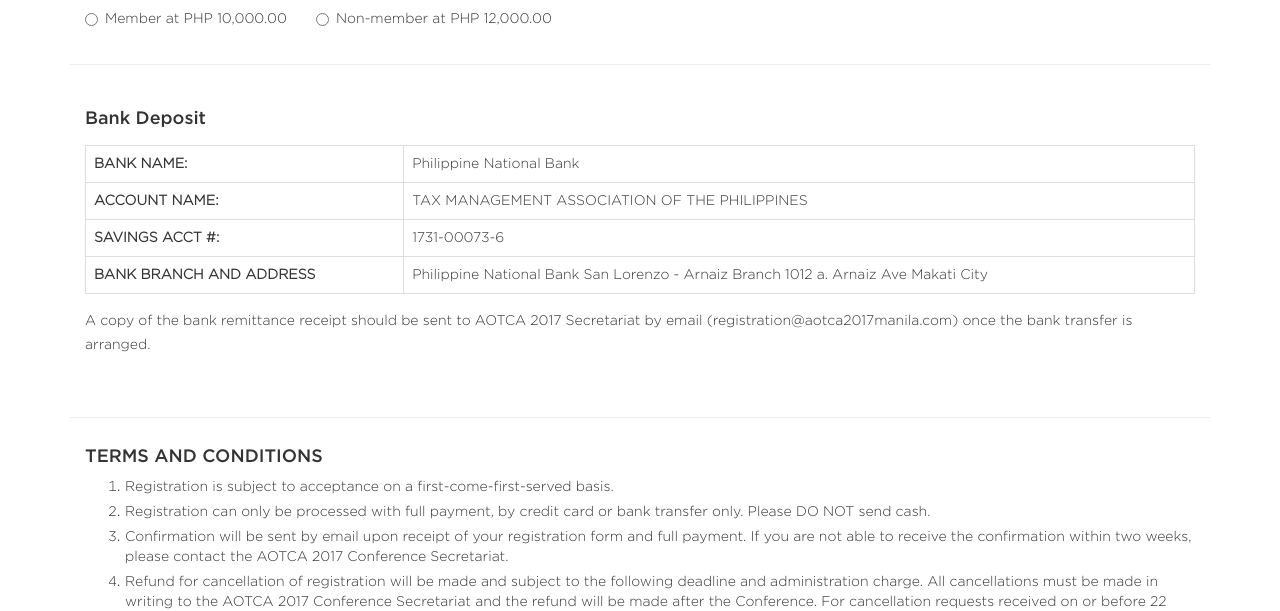
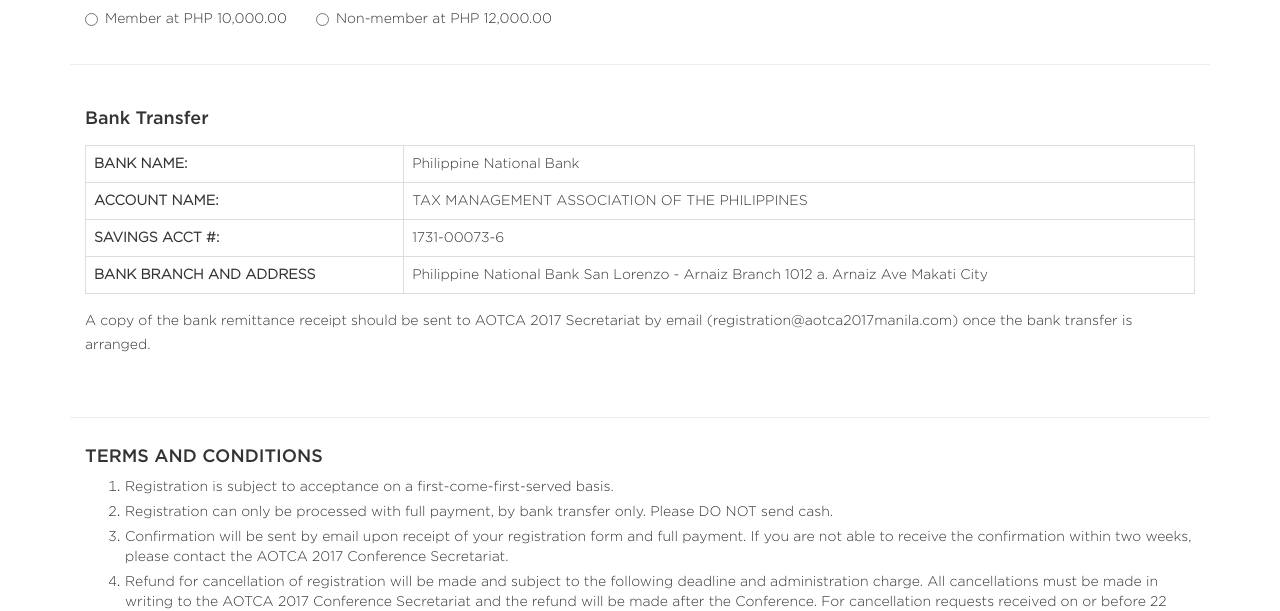
Before and after one commit to aotca2017/aoc2017local, a Jekyll site: the page built from index.html, in a window 1280 px wide. Shown: the part 1222-1833 px from the top of the page. Built offline with Jekyll 4.4.1, drawn with Linux system fonts in a browser that asks for light colours.

Commit message:
Updated terms and conditions

```diff
--- a/_includes/content.html
+++ b/_includes/content.html
@@ -100,7 +100,7 @@
         <hr class="hr divider clearfix"/>
 
         <div class="bank-detail col-md-12">
-            <h4 class="text-medium">Bank Deposit</h4>
+            <h4 class="text-medium">Bank Transfer</h4>
             <table class="table table-bordered table-content">
                 <tbody>
                 <tr>
@@ -130,7 +130,7 @@
             <h4 class="text-medium">TERMS AND CONDITIONS</h4>
             <ol>
                 <li>Registration is subject to acceptance on a first-come-first-served basis.</li>
-                <li>Registration can only be processed with full payment, by credit card or bank transfer only.  Please DO NOT send cash.</li>
+                <li>Registration can only be processed with full payment, by bank transfer only.  Please DO NOT send cash.</li>
                 <li>Confirmation will be sent by email upon receipt of your registration form and full payment. If you are not able to receive the confirmation within two weeks, please contact the AOTCA 2017 Conference Secretariat.</li>
                 <li>Refund for cancellation of registration will be made and subject to the following deadline and administration charge. All cancellations must be made in writing to the AOTCA 2017 Conference Secretariat and the refund will be made after the Conference. For cancellation requests received on or before 22 September 2017, 50% of the registration fee will be refunded. Thereafter, no refunds shall be made.</li>
                 <li>A replacement or transfer is allowed, provided that the replacement is from the same organization and upon receipt of a written request from the person to be replaced. Please note that substitution is permitted on the basis that written notice is received on or before 22 September 2017.</li>
```
